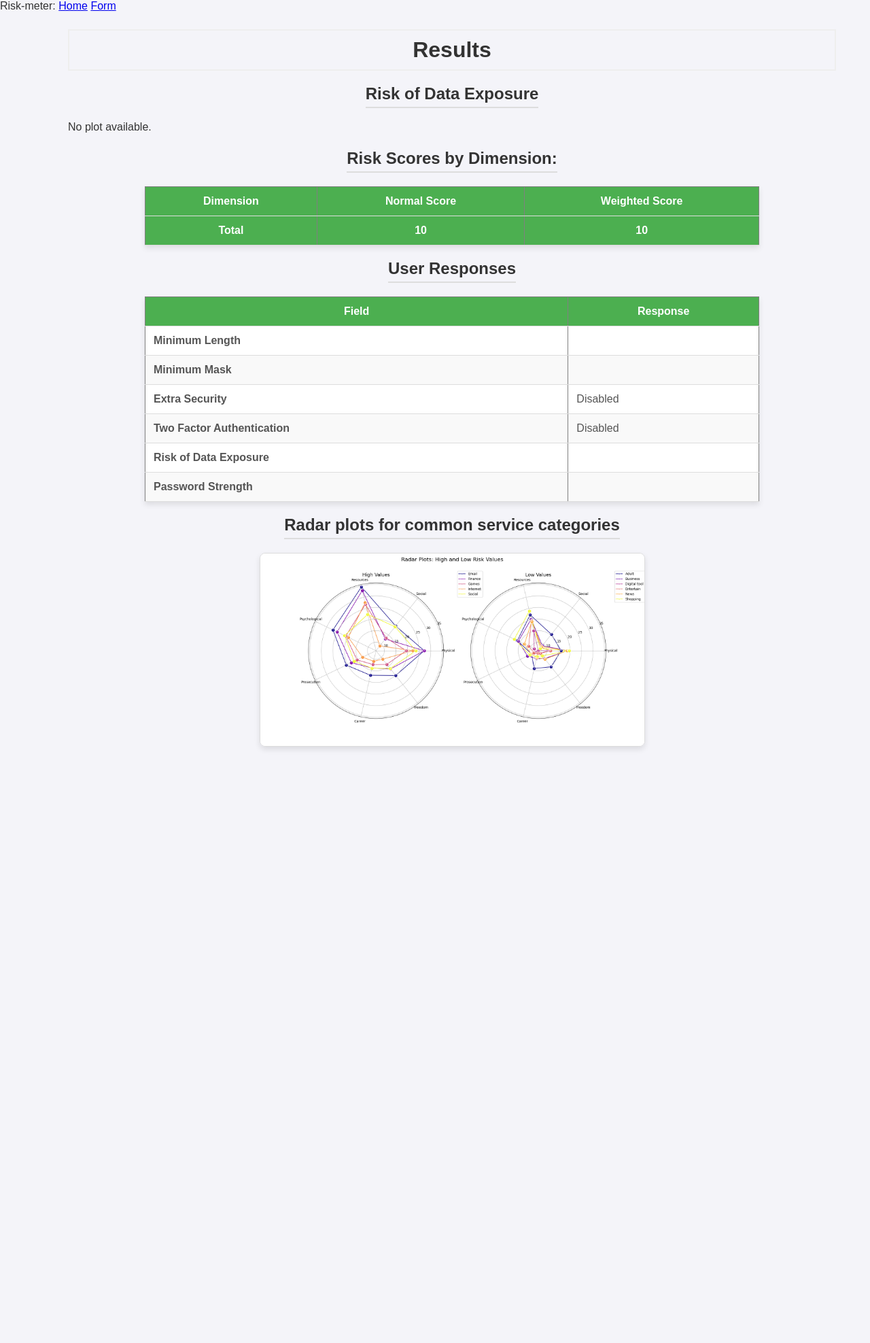
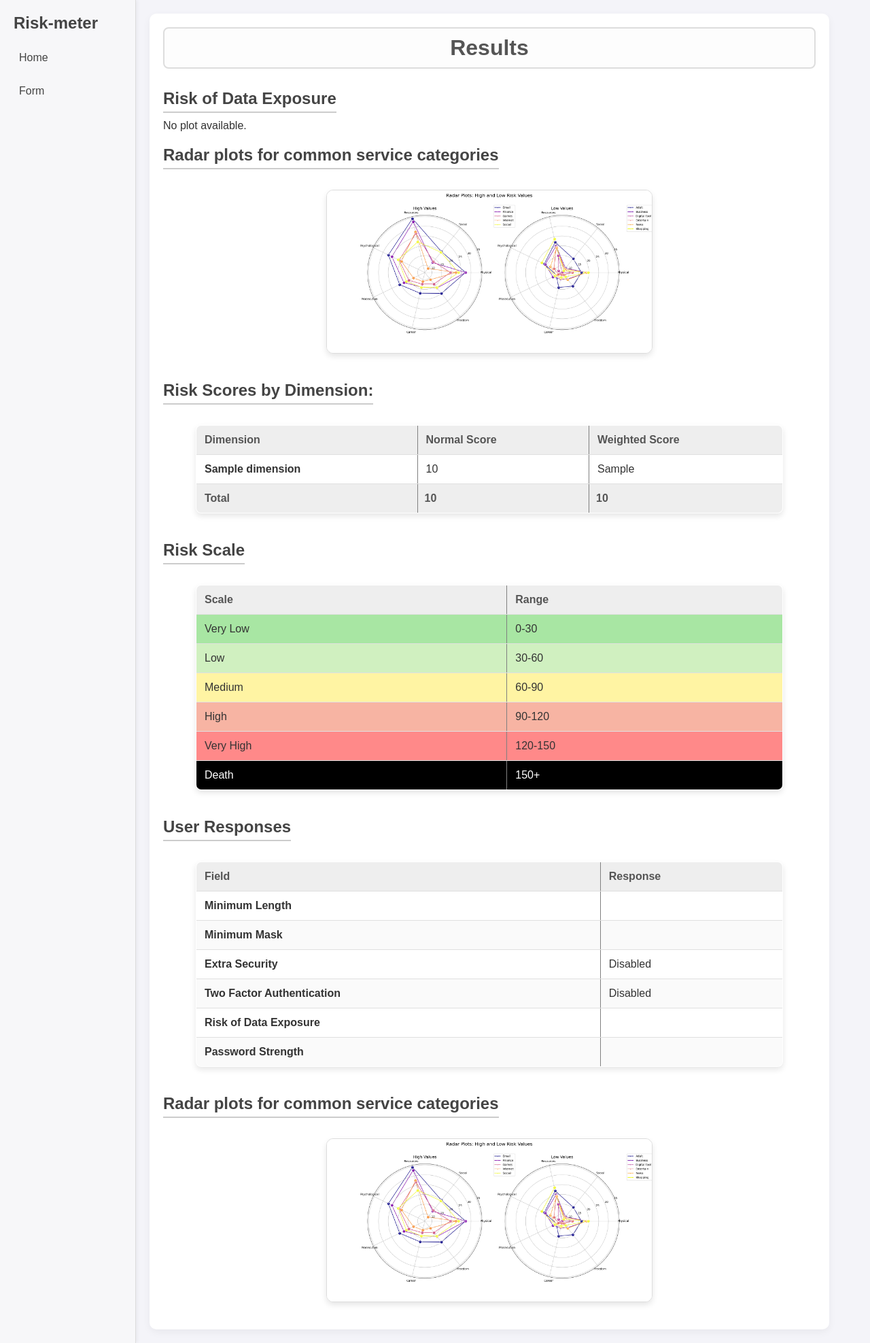
Before and after one commit to serna-r/risk-meter, a Flask app: template flaskr/templates/results.html in a window 1280 px wide. Shown: the whole page at 68% size. Before the commit the page ends 1102 px from the top, so only its background shows below. Run offline with Flask 3, Linux system fonts and the light colour scheme; the template is opened without the code that fills it: most values are stand-ins (such as "Sample title", 1, 10 or a date in 2020); lists and menus that the app fills with data are empty.

Commit message:
style update

```diff
--- a/flaskr/app.py
+++ b/flaskr/app.py
@@ -2,7 +2,7 @@ from flask import Flask, render_template, flash, redirect, url_for, session, sen
 from form import RiskForm
 from config import Config
 from packages.password_strength import calculate_strength
-from packages.calculate_risks import calculate_risk, plot_radar_risk_dimensions
+from packages.calculate_risks import calculate_risk, plot_radar_risk_dimensions, get_risk_color_class
 import os
 
 app = Flask(__name__)
@@ -54,10 +54,16 @@ def results():
     # Calculate totals
     totals = [sum(risk_scores.values()), sum(risk_scores_weighted.values())]
 
+    # Get color scales
+    total_normal_color_class = get_risk_color_class(totals[0])
+    total_weighted_color_class = get_risk_color_class(totals[1])
+
     return render_template(
         'results.html',
         risk_scores=risk_scores,
+        risk_scores_weighted=risk_scores_weighted,
+        total_normal_color_class=total_normal_color_class,
+        total_weighted_color_class=total_weighted_color_class,
         plot_filename=plot_filename,
-        risk_scores_weighted=risk_scores_weighted,
         totals=totals
     )
--- a/flaskr/static/css/style.css
+++ b/flaskr/static/css/style.css
@@ -1,153 +1,144 @@
-h1 {
-    border: 2px #eee solid;
-    color: brown;
-    text-align: center;
-    padding: 10px;
-}
-
-#main-div {
-    margin: 25px 50px 75px 100px;
+/* Reset Styles */
+* {
+    margin: 0;
+    padding: 0;
+    box-sizing: border-box;
 }
 
 /* General Page Styles */
 body {
     font-family: Arial, sans-serif;
-    margin: 0;
-    padding: 0;
     background-color: #f4f4f9;
     color: #333;
 }
 
-h1, h2 {
-    color: #333;
-    text-align: center;
-    margin-top: 20px;
+.container {
+    display: flex;
+    min-height: 100vh;
 }
 
+/* Left Navigation Bar Styles */
+.navbar {
+    width: 200px;
+    background-color: #f7f7f9;
+    padding: 20px;
+    border-right: 1px solid #ddd;
+    box-shadow: 2px 0 5px rgba(0, 0, 0, 0.05);
+}
+
+.navbar-brand {
+    font-size: 1.5em;
+    font-weight: bold;
+    color: #444;
+    margin-bottom: 20px;
+}
+
+.navbar-links {
+    list-style-type: none;
+}
+
+.navbar-links li {
+    margin-bottom: 15px;
+}
+
+.navbar-links a {
+    text-decoration: none;
+    color: #444;
+    font-weight: 500;
+    padding: 8px;
+    display: block;
+    border-radius: 4px;
+    transition: background-color 0.3s ease, color 0.3s ease;
+}
+
+.navbar-links a:hover {
+    background-color: #e0e0e0;
+    color: #333;
+}
+
+/* Main Content Styles */
+#main-div {
+    flex: 1;
+    padding: 20px;
+    background-color: #ffffff;
+    border-radius: 10px;
+    box-shadow: 0 4px 12px rgba(0, 0, 0, 0.05);
+    margin: 20px;
+    max-width: 1000px;
+}
+
+/* Headings */
 h1 {
     font-size: 2em;
+    text-align: center;
+    padding: 10px;
     margin-bottom: 10px;
+    color: #555;
+    background-color: #fdfdfd;
+    border: 2px solid #ddd;
+    border-radius: 8px;
 }
 
 h2 {
     font-size: 1.5em;
-    margin-bottom: 10px;
-    border-bottom: 2px solid #ddd;
+    color: #444;
+    text-align: center;
+    margin: 20px 0 10px;
+    border-bottom: 2px solid #ccc;
     padding-bottom: 5px;
-    width: fit-content;
-    margin-left: auto;
-    margin-right: auto;
+    display: inline-block;
 }
 
-/* Table Styles */
-table {
-    width: 80%;
-    margin: 20px auto;
-    border-collapse: collapse;
-    box-shadow: 0 4px 8px rgba(0, 0, 0, 0.1);
-    background-color: #fff;
-}
-
-th, td {
-    padding: 12px;
-    text-align: left;
-    border-bottom: 1px solid #ddd;
-}
-
-th {
-    background-color: #4CAF50;
-    color: white;
-    text-align: center;
-}
-
-td {
-    color: #555;
-}
-
-tfoot {
-    font-weight: bold;
-    background-color: #f9f9f9;
-}
-
-/* Highlighting rows for better readability */
-tr:nth-child(even) {
-    background-color: #f9f9f9;
-}
-
-/* Image Styles */
-.image {
-    display: block;
-    margin: 20px auto;
-    max-width: 100%;
-    height: auto;
-    border-radius: 8px;
-    border: 1px solid #ddd;
-    box-shadow: 0 4px 8px rgba(0, 0, 0, 0.1);
-}
-
-/* Message Box for User Responses */
-#user-responses {
-    width: 80%;
-    margin: 20px auto;
-    padding: 15px;
-    background-color: #eef6ef;
-    border: 1px solid #d1e7dd;
-    border-radius: 8px;
-    box-shadow: 0 4px 8px rgba(0, 0, 0, 0.1);
-}
-
-/* Form Container */
+/* Form Styles */
 form {
     width: 80%;
     margin: 0 auto;
     padding: 20px;
-    background-color: #ffffff;
-    border-radius: 8px;
-    box-shadow: 0 4px 8px rgba(0, 0, 0, 0.1);
+    background-color: #fff;
+    border-radius: 10px;
+    box-shadow: 0 4px 12px rgba(0, 0, 0, 0.05);
 }
 
-/* Headings within the form */
-form h2 {
-    font-size: 1.3em;
-    margin-top: 20px;
-    color: #333;
-    border-bottom: 2px solid #4CAF50;
-    padding-bottom: 5px;
-}
-
-/* Form Labels */
 form p label {
     font-weight: bold;
     color: #555;
-    display: inline-block;
     margin-bottom: 5px;
 }
 
-/* Input Fields */
 input[type="text"],
 input[type="number"],
 input[type="password"],
 select {
     width: calc(100% - 12px);
     padding: 10px;
-    margin: 5px 0 15px 0;
+    margin: 5px 0 15px;
     border: 1px solid #ddd;
-    border-radius: 4px;
-    box-sizing: border-box;
+    border-radius: 6px;
     font-size: 1em;
     color: #333;
 }
 
-input[type="checkbox"] {
-    margin-right: 5px;
-    vertical-align: middle;
+/* Checkbox and Radio Styles */
+.checkbox-group,
+.radio-group {
+    display: flex;
+    align-items: flex-start;
+    gap: 8px;
+    margin-bottom: 15px;
 }
 
-/* Error Messages */
-span[style*="color: red;"] {
-    color: #e74c3c; /* Adjusted red color for better contrast */
-    font-size: 0.9em;
-    font-style: italic;
+.checkbox-group label,
+.radio-group label {
+    font-weight: normal;
+    color: #333;
+}
+
+.checkbox-group input[type="checkbox"],
+.radio-group input[type="radio"] {
+    margin: 0;
+    width: 16px;
+    height: 16px;
+    cursor: pointer;
 }
 
 /* Submit Button */
@@ -156,7 +147,7 @@ input[type="submit"] {
     color: white;
     padding: 12px 20px;
     border: none;
-    border-radius: 4px;
+    border-radius: 6px;
     cursor: pointer;
     font-size: 1em;
     width: 100%;
@@ -167,92 +158,103 @@ input[type="submit"]:hover {
     background-color: #45a049;
 }
 
-/* Checkbox & Radio Field Wrappers */
-p {
-    margin-bottom: 15px;
-    line-height: 1.5;
+/* Table Styles */
+table {
+    width: 90%;
+    margin: 20px auto;
+    border-collapse: collapse;
+    background-color: #fff;
+    box-shadow: 0 4px 8px rgba(0, 0, 0, 0.1);
+    border-radius: 8px;
+    overflow: hidden;
 }
 
-p label {
-    font-weight: normal;
-    color: #333;
+th, td {
+    padding: 12px;
+    text-align: left;
+    border-bottom: 1px solid #e0e0e0;
 }
 
-/* Enhancements for Error Display */
-form p {
-    display: flex;
-    flex-direction: column;
-    gap: 5px;
+th {
+    background-color: #eee;
+    color: #555;
+    font-weight: bold;
 }
 
-/* Checkbox and Radio Button Alignment */
-.checkbox-group, .radio-group {
-    display: flex;
-    align-items: center;
-    gap: 10px;
-    margin-bottom: 15px;
+tr:nth-child(even) {
+    background-color: #fafafa;
 }
 
-.checkbox-group label, .radio-group label {
-    font-weight: normal;
-    color: #333;
-    margin: 0;
+tfoot tr {
+    font-weight: bold;
 }
 
-.checkbox-group input[type="checkbox"],
-.radio-group input[type="radio"] {
-    margin: 0;
-    width: 16px;
-    height: 16px;
-    cursor: pointer;
-    vertical-align: middle;
+tfoot tr td,
+tfoot tr th {
+    border-top: 1px solid #ddd;
 }
 
-/* Checkbox and Radio Field Wrappers for Single Lines */
-.single-checkbox, .single-radio {
-    display: flex;
-    align-items: center;
-    gap: 10px;
-    margin-bottom: 15px;
+ /* Risk Scale Colors */
+ tr.very-low { background-color: #a8e6a3; }
+ tr.low { background-color: #d0f0c0; }
+ tr.medium { background-color: #fff4a3; }
+ tr.high { background-color: #f7b4a3; }
+ tr.very-high { background-color: #ff8989; }
+ tr.death { background-color: #000000; color: white; }
+
+ /* Styling the footer cells to have background colors as well */
+ tfoot th.total {
+     padding: 10px;
+ }
+
+ /* If needed, you can add custom colors for the footer */
+ .total.very-low { background-color: #a8e6a3; }
+ .total.low { background-color: #d0f0c0; }
+ .total.medium { background-color: #fff4a3; }
+ .total.high { background-color: #f7b4a3; }
+ .total.very-high { background-color: #ff8989; }
+ .total.death { background-color: #000000; color: white; }
+
+/* Image Styling */
+.image {
+    display: block;
+    margin: 20px auto;
+    max-width: 100%;
+    height: auto;
+    border-radius: 10px;
+    border: 1px solid #ddd;
+    box-shadow: 0 4px 8px rgba(0, 0, 0, 0.1);
 }
 
-.single-checkbox label, .single-radio label {
-    margin: 0;
+/* Error Messages */
+span[style*="color: red;"] {
+    color: #e74c3c;
+    font-size: 0.9em;
+    font-style: italic;
 }
 
-/* Apply this style to form checkboxes and radios */
-p.single-checkbox {
-    display: flex;
-    align-items: center;
-    gap: 8px;
-}
+/* Responsive Design */
+@media (max-width: 768px) {
+    .container {
+        flex-direction: column;
+    }
 
-/* Adjust margin of checkbox and radio labels */
-p label {
-    font-weight: bold;
-    color: #555;
-    display: inline-block;
-    margin-bottom: 5px;
-}
+    .navbar {
+        width: 100%;
+        border-right: none;
+        border-bottom: 1px solid #ddd;
+    }
 
-/* Responsive Design for Mobile */
-@media (max-width: 768px) {
-    form {
+    #main-div {
+        margin: 10px auto;
         width: 100%;
-        padding: 15px;
     }
 
     input[type="submit"] {
         width: 100%;
     }
-}
 
-
-/* Making sure larger images scale down for smaller screens */
-@media (max-width: 768px) {
-    table {
-        width: 100%;
-    }
+    table,
     .image {
         width: 100%;
     }
--- a/flaskr/templates/base.html
+++ b/flaskr/templates/base.html
@@ -1,21 +1,27 @@
 <!doctype html>
-<html>
+<html lang="en">
     <head>
-        <link rel="stylesheet" href="{{ url_for('static', filename= 'css/style.css') }}">
+        <meta charset="UTF-8">
+        <meta name="viewport" content="width=device-width, initial-scale=1.0">
+        <link rel="stylesheet" href="{{ url_for('static', filename='css/style.css') }}">
         {% if title %}
-        <title> Risk-meter - {{ title }}</title>
+        <title>Risk-meter - {{ title }}</title>
         {% else %}
         <title>Risk-meter</title>
         {% endif %}
     </head>
     <body>
-        <div>
-            Risk-meter:
-            <a href="/">Home</a>
-            <a href="/form">Form</a>
-        </div>
-        <div id="main-div">
-        {% block content %}{% endblock %}
+        <div class="container">
+            <nav class="navbar">
+                <div class="navbar-brand">Risk-meter</div>
+                <ul class="navbar-links">
+                    <li><a href="/">Home</a></li>
+                    <li><a href="/form">Form</a></li>
+                </ul>
+            </nav>
+            <main id="main-div">
+                {% block content %}{% endblock %}
+            </main>
         </div>
     </body>
 </html>
--- a/flaskr/templates/form.html
+++ b/flaskr/templates/form.html
@@ -20,8 +20,11 @@
             <span style="color: red;">[{{ error }}]</span>
             {% endfor %}
         </p>
+        <br>
         <p>{{ form.extra_sec() }} {{ form.extra_sec.label }}</p>
+        <br>
         <p>{{ form.two_factor() }} {{ form.two_factor.label }}</p>
+        <br>
         <p>
             {{ form.sign_in_method.label }}<br>
             {{ form.sign_in_method }}<br>
--- a/flaskr/templates/results.html
+++ b/flaskr/templates/results.html
@@ -6,10 +6,14 @@
     <!-- Dynamically generated radar plot -->
     <h2>Risk of Data Exposure</h2>
     {% if session.plot_filename %}
-        <img src="{{ url_for('static', filename='images/generated/' + session.plot_filename) }}" class="image" width="25%" height="25%" alt="Radar Plot">
+        <img src="{{ url_for('static', filename='images/generated/' + session.plot_filename) }}" class="image" width="40%" height="40%" alt="Radar Plot">
     {% else %}
         <p>No plot available.</p>
     {% endif %}
+
+    <!-- Radar image for comparison -->
+    <h2>Radar plots for common service categories</h2>
+    <img src="{{ url_for('static', filename='images/radar_services_risk.png') }}" class="image" width="50%" height="50%"/>
 
     <!-- Display calculated risk scores in a table -->
     <h2>Risk Scores by Dimension:</h2>
@@ -22,21 +26,59 @@
             </tr>
         </thead>
         <tbody>
-            {% for dimension, score in session.risk_scores.items() %}
+            {% for dimension, score in risk_scores.items() %}
                 <tr>
                     <td><strong>{{ dimension }}</strong></td>
                     <td>{{ score }}</td>
-                    <td>{{ session.risk_scores_weighted[dimension] }}</td>
+                    <td>{{ risk_scores_weighted[dimension] }}</td>
                 </tr>
             {% endfor %}
         </tbody>
         <tfoot>
             <tr>
                 <th>Total</th>
-                <th>{{ totals[0] }}</th>
-                <th>{{ totals[1] }}</th>
+                <!-- Apply classes to the footer cells -->
+                <th class="total {{ total_normal_color_class }}">{{ totals[0] }}</th>
+                <th class="total {{ total_weighted_color_class }}">{{ totals[1] }}</th>
             </tr>
         </tfoot>
+    </table>
+
+    <!-- Risk Scale Table -->
+    <h2>Risk Scale</h2>
+    <table border="1">
+        <thead>
+            <tr>
+                <th>Scale</th>
+                <th>Range</th>
+            </tr>
+        </thead>
+        <tbody>
+            <tr class="very-low">
+                <td>Very Low</td>
+                <td>0-30</td>
+            </tr>
+            <tr class="low">
+                <td>Low</td>
+                <td>30-60</td>
+            </tr>
+            <tr class="medium">
+                <td>Medium</td>
+                <td>60-90</td>
+            </tr>
+            <tr class="high">
+                <td>High</td>
+                <td>90-120</td>
+            </tr>
+            <tr class="very-high">
+                <td>Very High</td>
+                <td>120-150</td>
+            </tr>
+            <tr class="death">
+                <td>Death</td>
+                <td>150+</td>
+            </tr>
+        </tbody>
     </table>
 
     <!-- User Responses Section -->
```
Also changed, not shown: flaskr/packages/calculate_risks.py (+14 -0 lines), flaskr/static/images/generated/radar_20241108_125959.png (deleted), flaskr/static/images/generated/radar_20241108_130101.png (deleted), flaskr/static/images/generated/radar_20241108_135359.png (deleted), flaskr/static/images/generated/radar_20241108_135531.png (deleted), flaskr/static/images/generated/radar_20241108_141055.png (deleted), flaskr/static/images/generated/radar_20241108_142002.png (deleted), flaskr/static/images/generated/radar_20241108_142026.png (deleted), flaskr/static/images/generated/radar_20241108_142352.png (deleted), flaskr/static/images/generated/radar_20241108_183332.png (added), flaskr/static/images/generated/radar_20241108_185844.png (added).
